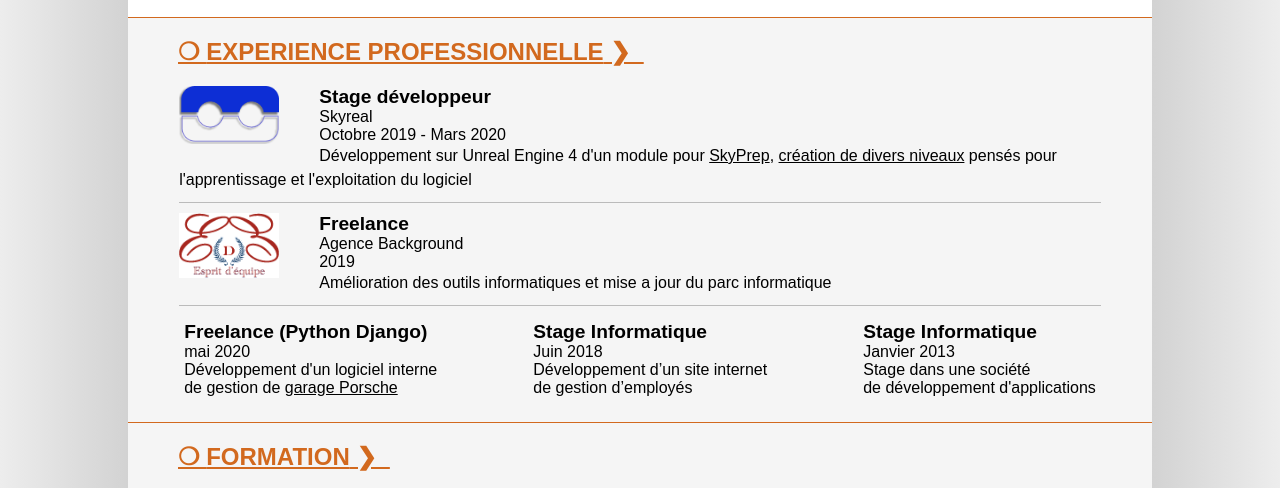
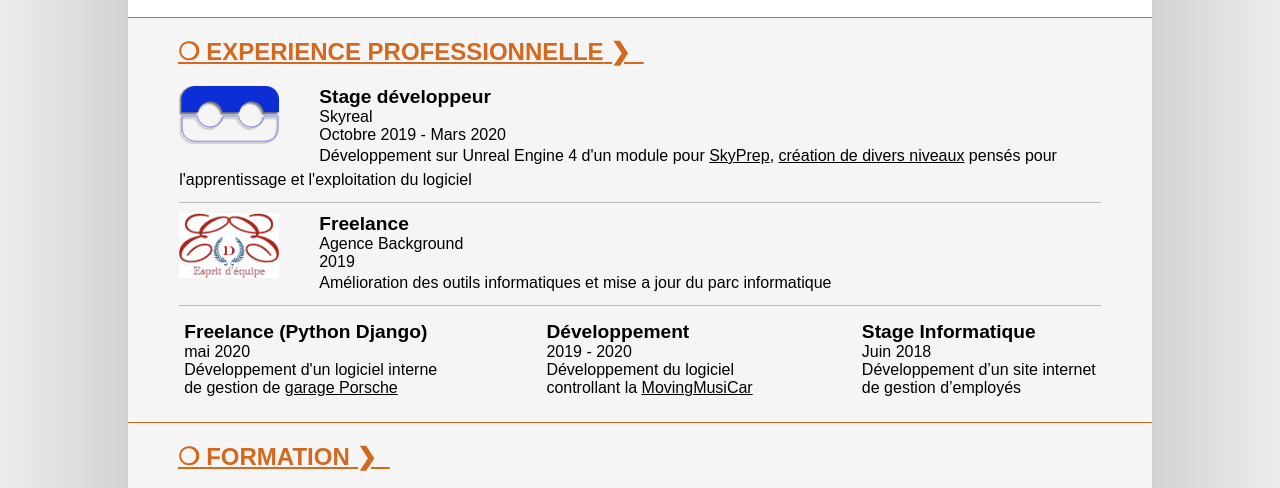
Before and after one commit to Maxmystere/CV, a plain HTML site: page index.html in a window 1280 px wide. Shown: the part 303-791 px from the top of the page. Drawn offline with Linux system fonts and the light colour scheme.

Commit message:
Update competences

```diff
--- a/index.html
+++ b/index.html
@@ -97,14 +97,14 @@
 					</h4>
 				</div>
 				<div>
+					<h3>Développement</h3>
+					<h4>2019 - 2020</h4>
+					<h4>Développement du logiciel <br> controllant la <a href="https://www.movingmusicar.com/">MovingMusiCar</a><br></h4>
+				</div>
+				<div>
 					<h3>Stage Informatique</h3>
 					<h4>Juin 2018</h4>
 					<h4>Développement d’un site internet <br> de gestion d’employés</h4>
-				</div>
-				<div>
-					<h3>Stage Informatique</h3>
-					<h4>Janvier 2013</h4>
-					<h4>Stage dans une société <br> de développement d'applications</h4>
 				</div>
 			</div>
 		</div>
```
